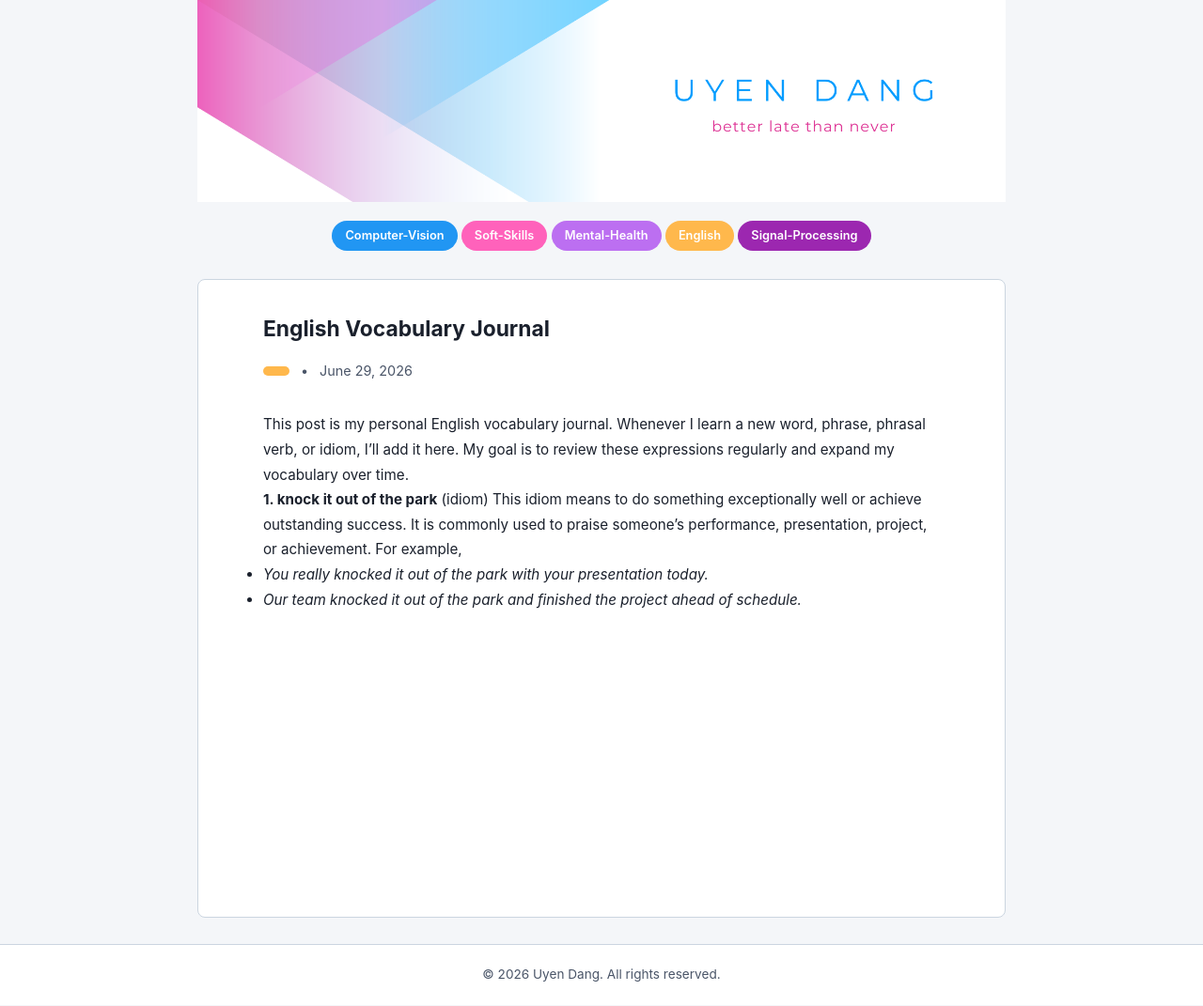
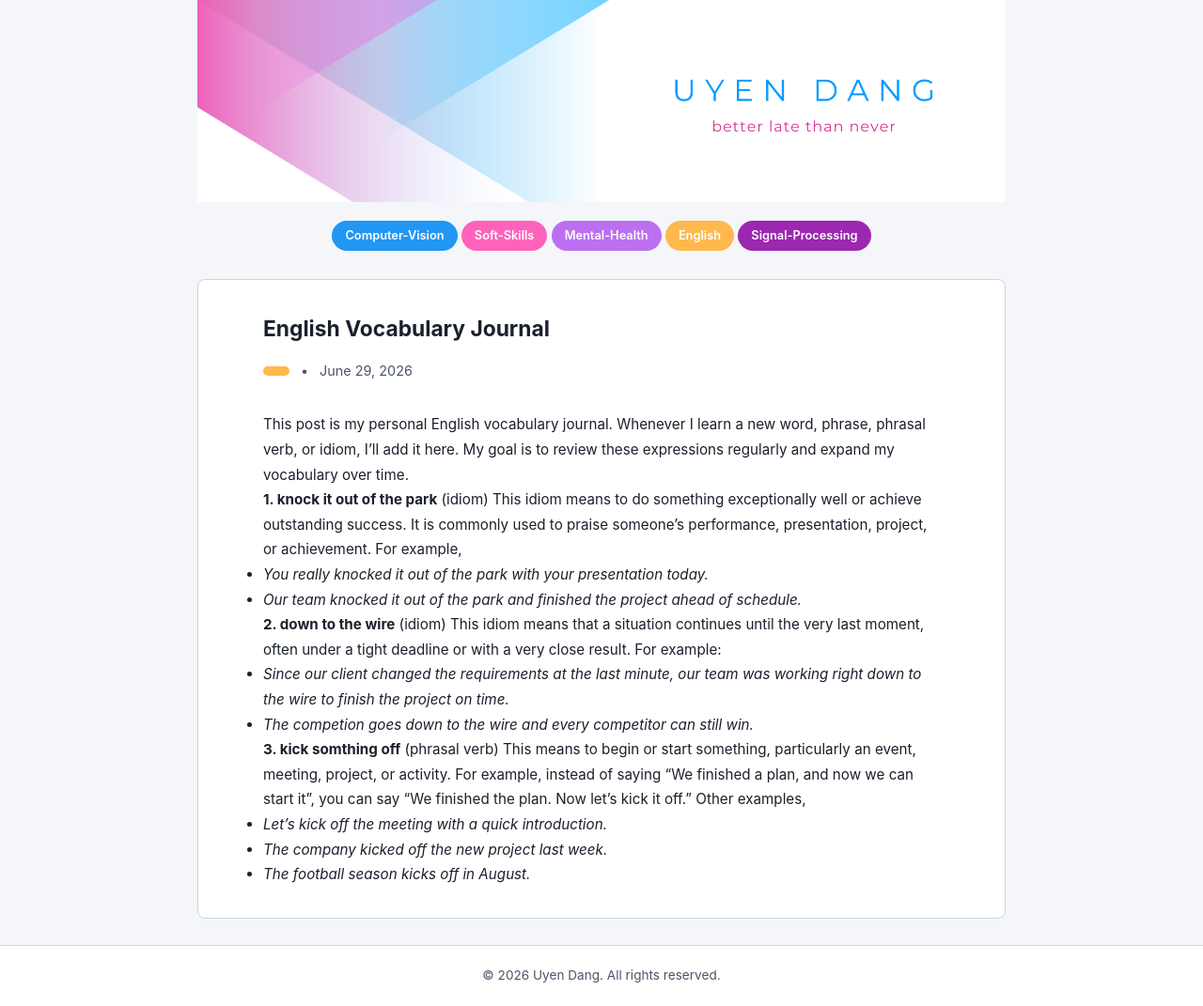
Before and after one commit to DangLeUyen/blog, a Jekyll site: the page built from _posts/2026-06-29-ELVocab.md, in a window 1280 px wide. Shown: the whole page at 94% size. Built offline with Jekyll 4.4.1, drawn with Linux system fonts in a browser that asks for light colours.

Commit message:
Update 2026-06-29-ELVocab.md

```diff
--- a/_posts/2026-06-29-ELVocab.md
+++ b/_posts/2026-06-29-ELVocab.md
@@ -14,3 +14,17 @@ This idiom means to do something exceptionally well or achieve outstanding succe
 For example,
 - *You really knocked it out of the park with your presentation today.*
 - *Our team knocked it out of the park and finished the project ahead of schedule.*
+
+**2. down to the wire** (idiom)
+This idiom means that a situation continues until the very last moment, often under a tight deadline or with a very close result.
+For example:
+
+- *Since our client changed the requirements at the last minute, our team was working right down to the wire to finish the project on time.*
+- *The competion goes down to the wire and every competitor can still win.*
+
+**3. kick somthing off** (phrasal verb)
+This means to begin or start something, particularly an event, meeting, project, or activity. For example, instead of saying "We finished a plan, and now we can start it", you can say "We finished the plan. Now let's kick it off."
+Other examples,
+- *Let's kick off the meeting with a quick introduction.*
+- *The company kicked off the new project last week.*
+- *The football season kicks off in August.*
```
